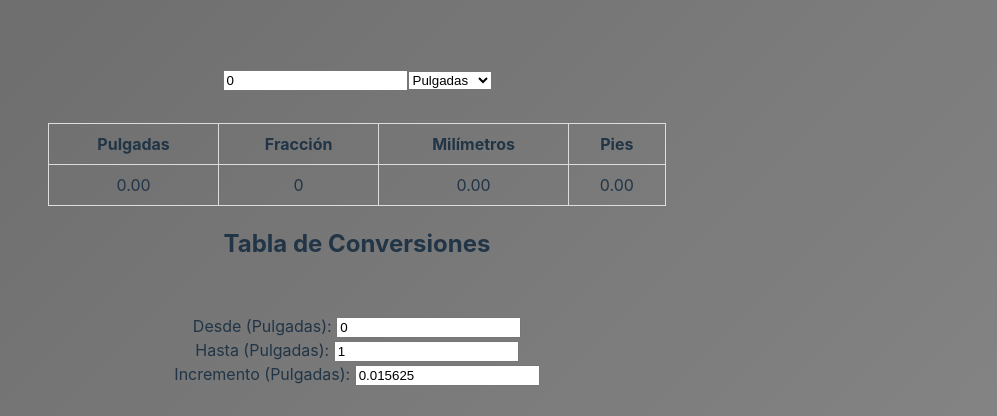
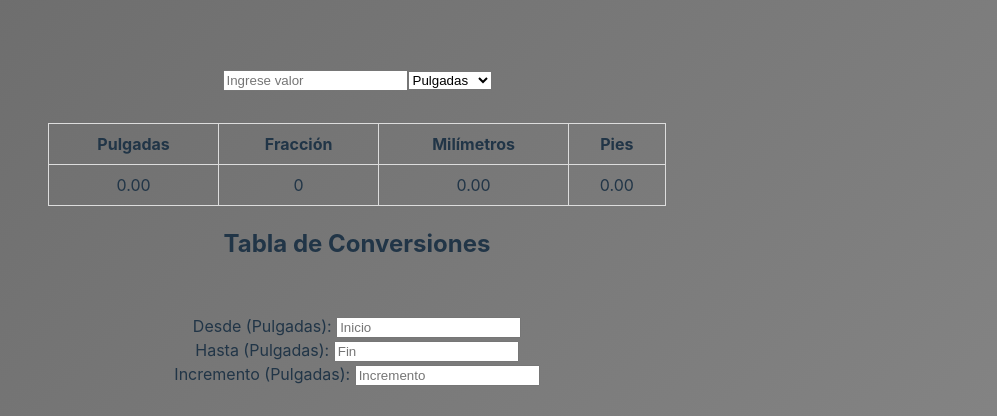
Before and after one commit to Programer-001/Tabla_conversora, a React (Vite) app: page / in a window 1280 px wide. Shown: the part 122-538 px from the top of the page, without its empty margins (283-1280 px from the left). Built offline with nearby package versions, Linux system fonts and the light colour scheme.

Commit message:
se cambio entradas en blanco

```diff
--- a/src/App.tsx
+++ b/src/App.tsx
@@ -113,7 +113,6 @@ function App() {
       <div className="card">
         <input
           type="number"
-          value={value}
           onChange={(e) => setValue(Number(e.target.value))}
           placeholder="Ingrese valor"
         />
@@ -160,7 +159,6 @@ function App() {
             step="any" // Permite números decimales
             inputMode="decimal"
             pattern="[0-9]*"
-            value={start}
             onChange={(e) => setStart(Number(e.target.value))}
             placeholder="Inicio"
           />
@@ -173,7 +171,6 @@ function App() {
             step="any" // Permite números decimales
             inputMode="decimal"
             pattern="[0-9]*"
-            value={end}
             onChange={(e) => setEnd(Number(e.target.value))}
             placeholder="Fin"
           />
@@ -186,7 +183,6 @@ function App() {
             step="any" // Permite números decimales
             inputMode="decimal"
             pattern="[0-9]*"
-            value={step}
             onChange={(e) => setStep(Number(e.target.value))}
             placeholder="Incremento"
           />
```
